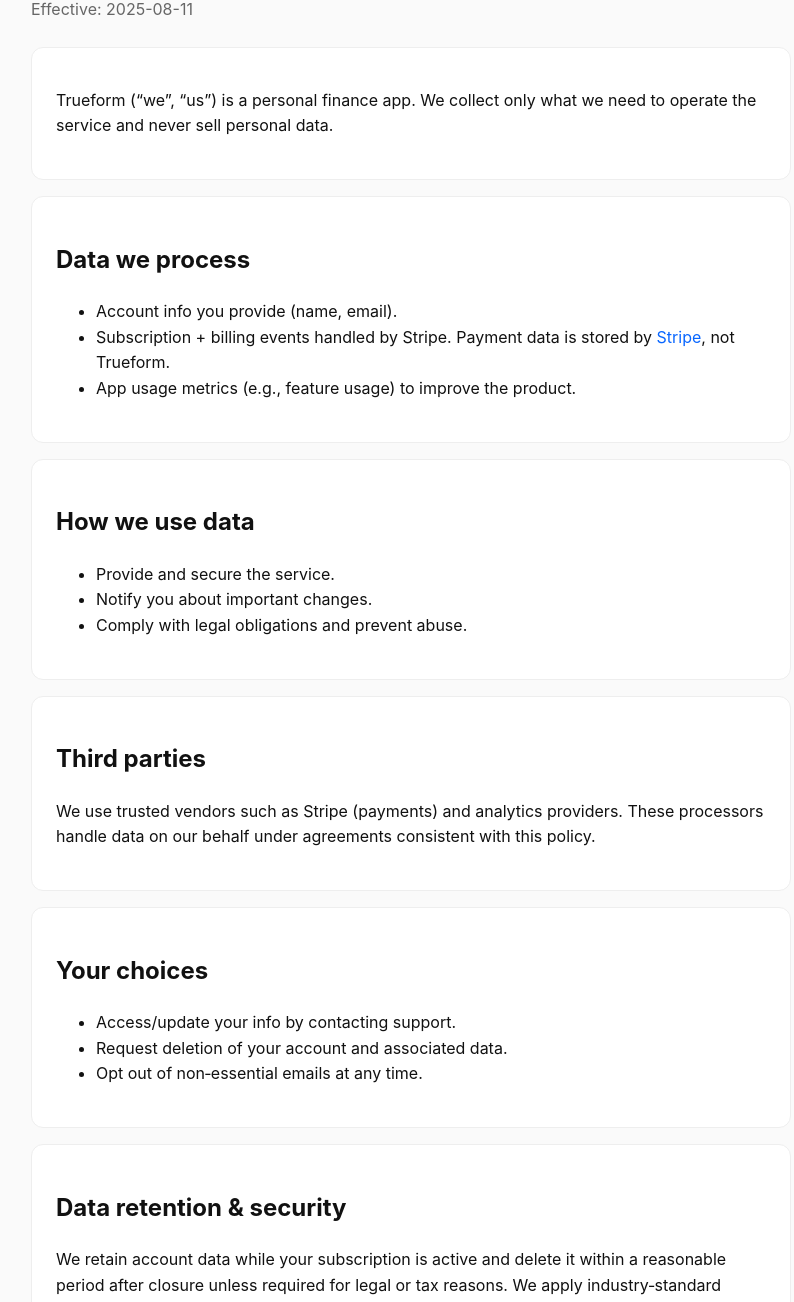
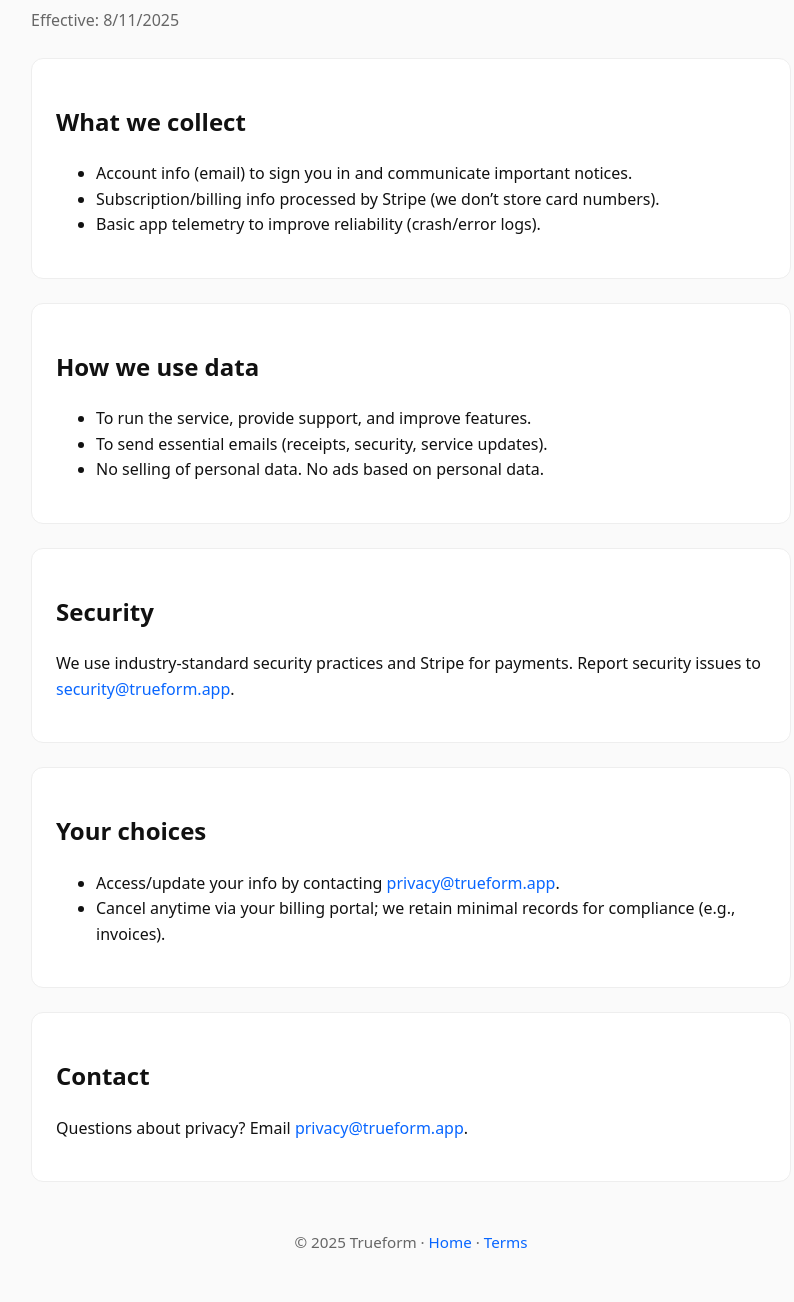
Before and after one commit to Chadw24/trueform-site, a plain HTML site: page privacy.html in a window 1280 px wide. Shown: the part 94-1396 px from the top of the page, without its empty margins (229-1023 px from the left). Drawn offline with Linux system fonts and the light colour scheme.

Commit message:
Update privacy.html

```diff
--- a/privacy.html
+++ b/privacy.html
@@ -3,14 +3,35 @@
 <head>
   <meta charset="utf-8" />
   <meta name="viewport" content="width=device-width, initial-scale=1" />
-  <title>Trueform • Privacy Policy</title>
+
+  <title>Privacy Policy – Trueform</title>
+  <meta name="description" content="Trueform Privacy Policy." />
+  <link rel="canonical" href="https://chadw24.github.io/trueform-site/privacy.html">
+  <link rel="icon" type="image/x-icon" href="favicon.ico">
+
+  <meta property="og:title" content="Trueform Privacy Policy" />
+  <meta property="og:description" content="How Trueform collects, uses, and protects your data." />
+  <meta property="og:type" content="article" />
+  <meta property="og:url" content="https://chadw24.github.io/trueform-site/privacy.html" />
+
   <style>
-    body{font:16px/1.6 -apple-system,system-ui,Segoe UI,Roboto,Helvetica,Arial,sans-serif;background:#fafafa;color:#111;margin:0;padding:32px}
-    .wrap{max-width:760px;margin:0 auto}
-    h1{margin:0 0 8px}
-    .meta{color:#666;margin:0 0 24px}
-    a{color:#0866ff;text-decoration:none} a:hover{text-decoration:underline}
-    section{background:#fff;border:1px solid #eee;border-radius:12px;padding:24px;margin:16px 0}
+    :root { --bg:#fafafa; --card:#fff; --text:#111; --muted:#666; --brand:#0866ff; --max:760px; --radius:12px; }
+    * { box-sizing:border-box; }
+    body{
+      font:16px/1.6 system-ui, -apple-system, Segoe UI, Roboto, Helvetica, Arial, sans-serif;
+      margin:0; padding:48px; color:var(--text); background:var(--bg);
+    }
+    .wrap{ max-width:var(--max); margin:0 auto; }
+    h1{ line-height:1.2; margin:0 0 12px; }
+    .meta{ color:var(--muted); }
+    section{
+      background:var(--card); border:1px solid #eee; border-radius:var(--radius);
+      padding:24px; margin:24px 0;
+    }
+    a{ color:var(--brand); text-decoration:none; }
+    a:hover{ text-decoration:underline; }
+    footer{ margin-top:48px; color:var(--muted); text-align:center; font-size:.95em; }
+    @media (max-width: 600px){ body{ padding:16px; } .wrap{ width:100%; } }
   </style>
 </head>
 <body>
@@ -19,54 +40,49 @@
     <p class="meta">Effective: <span id="d"></span></p>
 
     <section>
-      <p>Trueform (“we”, “us”) is a personal finance app. We collect only what we need to operate the service and never sell personal data.</p>
-    </section>
-
-    <section>
-      <h2>Data we process</h2>
+      <h2>What we collect</h2>
       <ul>
-        <li>Account info you provide (name, email).</li>
-        <li>Subscription + billing events handled by Stripe. Payment data is stored by <a href="https://stripe.com">Stripe</a>, not Trueform.</li>
-        <li>App usage metrics (e.g., feature usage) to improve the product.</li>
+        <li>Account info (email) to sign you in and communicate important notices.</li>
+        <li>Subscription/billing info processed by Stripe (we don’t store card numbers).</li>
+        <li>Basic app telemetry to improve reliability (crash/error logs).</li>
       </ul>
     </section>
 
     <section>
       <h2>How we use data</h2>
       <ul>
-        <li>Provide and secure the service.</li>
-        <li>Notify you about important changes.</li>
-        <li>Comply with legal obligations and prevent abuse.</li>
+        <li>To run the service, provide support, and improve features.</li>
+        <li>To send essential emails (receipts, security, service updates).</li>
+        <li>No selling of personal data. No ads based on personal data.</li>
       </ul>
     </section>
 
     <section>
-      <h2>Third parties</h2>
-      <p>We use trusted vendors such as Stripe (payments) and analytics providers. These processors handle data on our behalf under agreements consistent with this policy.</p>
+      <h2>Security</h2>
+      <p>We use industry‑standard security practices and Stripe for payments. Report security issues to <a href="mailto:security@trueform.app">security@trueform.app</a>.</p>
     </section>
 
     <section>
       <h2>Your choices</h2>
       <ul>
-        <li>Access/update your info by contacting support.</li>
-        <li>Request deletion of your account and associated data.</li>
-        <li>Opt out of non‑essential emails at any time.</li>
+        <li>Access/update your info by contacting <a href="mailto:privacy@trueform.app">privacy@trueform.app</a>.</li>
+        <li>Cancel anytime via your billing portal; we retain minimal records for compliance (e.g., invoices).</li>
       </ul>
     </section>
 
     <section>
-      <h2>Data retention & security</h2>
-      <p>We retain account data while your subscription is active and delete it within a reasonable period after closure unless required for legal or tax reasons. We apply industry‑standard security measures and never store full card details.</p>
+      <h2>Contact</h2>
+      <p>Questions about privacy? Email <a href="mailto:privacy@trueform.app">privacy@trueform.app</a>.</p>
     </section>
 
-    <section>
-      <h2>Contact</h2>
-      <p>Email: <a href="mailto:privacy@trueform.app">privacy@trueform.app</a><br/>
-         Postal (if needed later): Add your business address here.</p>
-    </section>
+    <footer>
+      <p>© <span id="year"></span> Trueform · <a href="index.html">Home</a> · <a href="terms.html">Terms</a></p>
+    </footer>
+  </div>
 
-    <p class="meta">Questions? <a href="mailto:hello@trueform.app">hello@trueform.app</a></p>
-  </div>
-  <script>document.getElementById('d').textContent=new Date().toISOString().slice(0,10);</script>
+  <script>
+    document.getElementById('d').textContent = new Date().toLocaleDateString();
+    document.getElementById('year').textContent = new Date().getFullYear();
+  </script>
 </body>
 </html>
```
